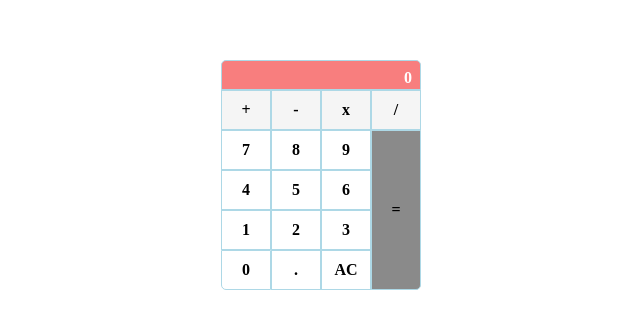
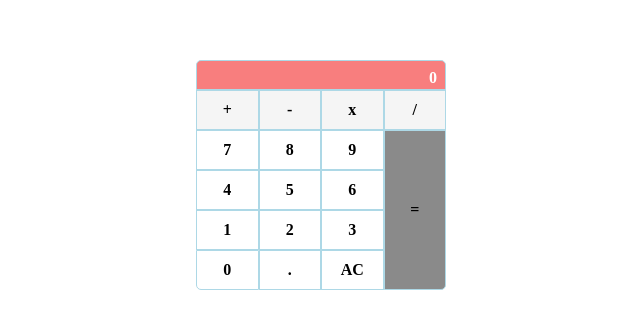
Before and after one commit to Matteo-Rania/CSS, a plain HTML site: page 03 Grid/grid/grid.html in a window 1280 px wide. Shown: the part 225-554 px from the top of the page, without its empty margins (319-959 px from the left). Drawn offline with Linux system fonts and the light colour scheme.

Commit message:
Update grid.css

```diff
--- a/03 Grid/grid/grid.css
+++ b/03 Grid/grid/grid.css
@@ -1,10 +1,10 @@
 .container{
     display: grid;
-    grid-template-columns: repeat(4, 50px);;
+    grid-template-columns: repeat(4, 1fr);
     grid-template-rows: 30px 40px 40px 40px 40px 40px;
     font-weight: 800;
     border-radius: 5px;
-    width: 200px;;
+    width: 250px;;
     position: absolute;
     left: 50%;
     top: 50%;
```
